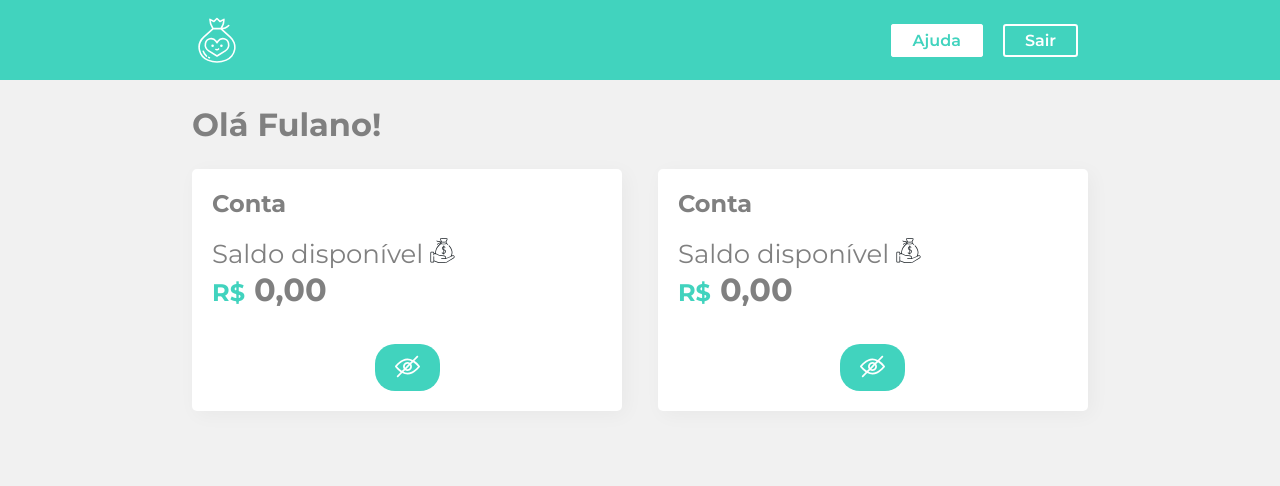
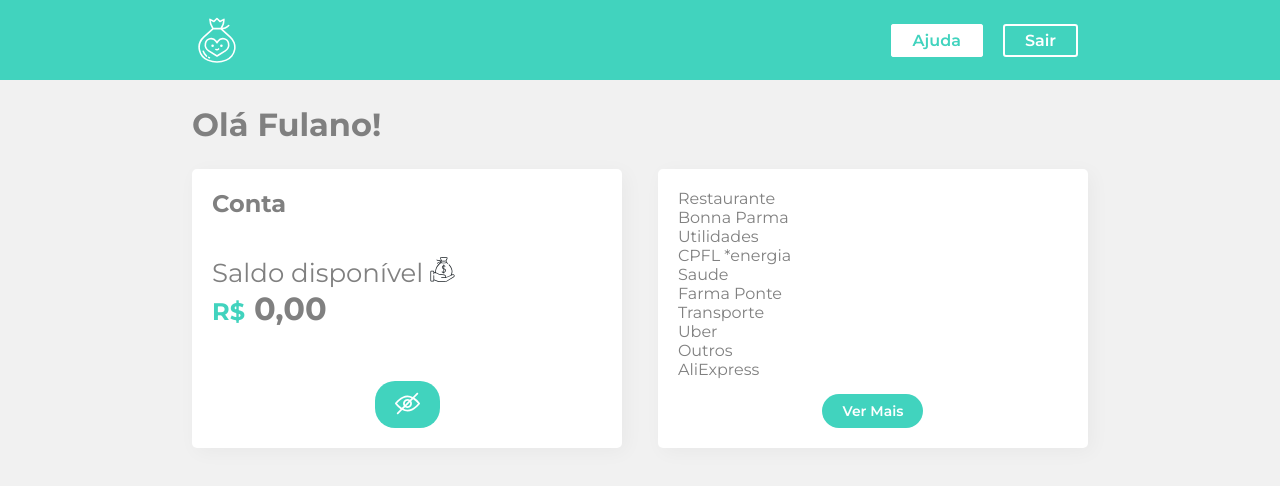
Before and after one commit to willianbarata/StyledComponentsReactAlura, a React (Create React App) app: page / in a window 1280 px wide. Shown: the top 486 px of the page. Built offline with nearby package versions, Linux system fonts and the light colour scheme.

Commit message:
Aula 8 - Criando Extrato e listando na tela c/ Map

```diff
--- a/src/Components/Container/index.jsx
+++ b/src/Components/Container/index.jsx
@@ -2,6 +2,7 @@
 import styled from "styled-components";
 import Titulo from "../Titulo";
 import Conta from "../Conta";
+import Extrato from "../Extrato";
 
 const Container = styled.div`
 background-color: #f1f1f1;
@@ -24,7 +25,8 @@
       <Titulo>Olá Fulano!</Titulo>
       <Conteudo>
         <Conta />
-        <Conta />
+        <Extrato />
+
       </Conteudo>
     </Container>
   );
--- /dev/null
+++ b/src/Components/Extrato/index.jsx
@@ -0,0 +1,23 @@
+import React from "react";
+import {Box, Botao} from "../../Components/UI";
+import {extratoLista} from '../../info';
+
+const Extrato = () => {
+    return(
+        <Box>
+{
+    extratoLista.updates.map(({id, type, from, value, date}) => {
+        return(
+            <div key={id}>
+                <div>{type}</div>
+                <div>{from}</div>
+            </div>
+        )
+    })
+}
+        <Botao>Ver Mais</Botao>
+        </Box>
+    )
+}
+
+export default Extrato;
```
